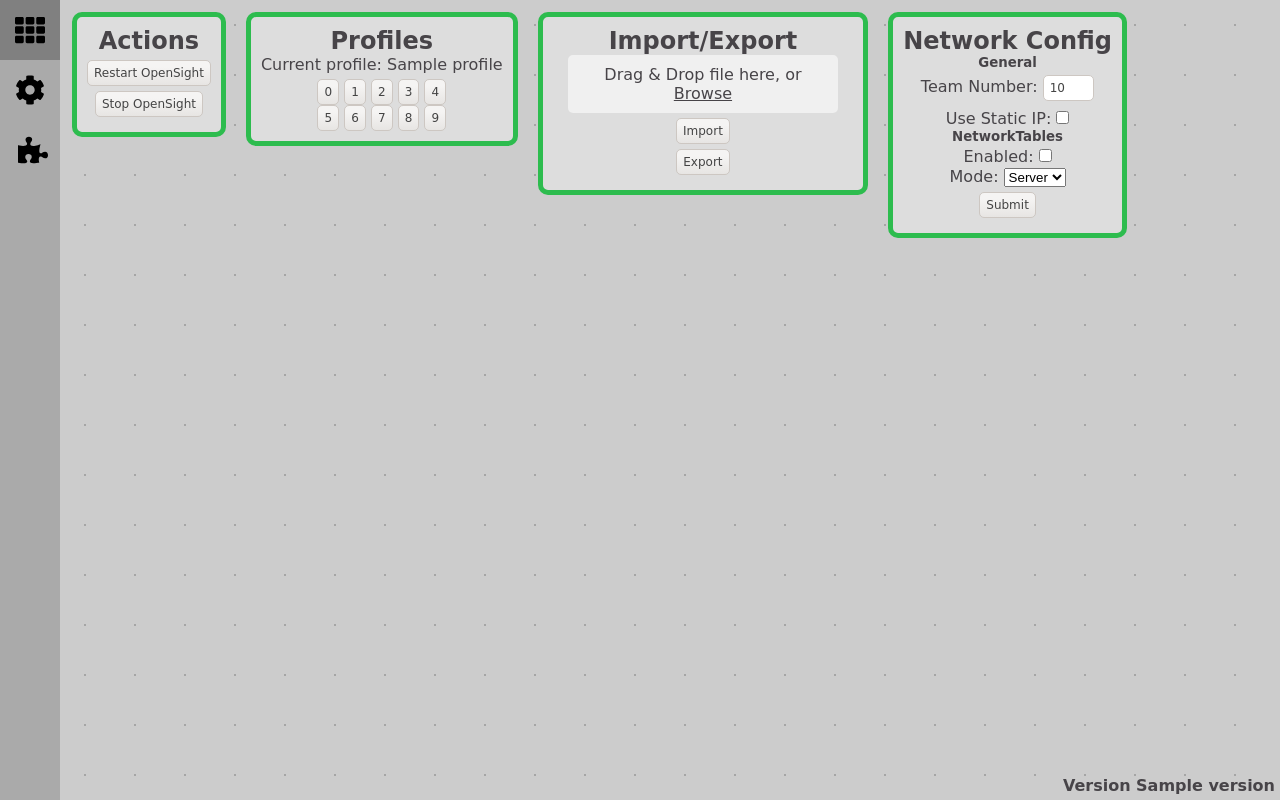
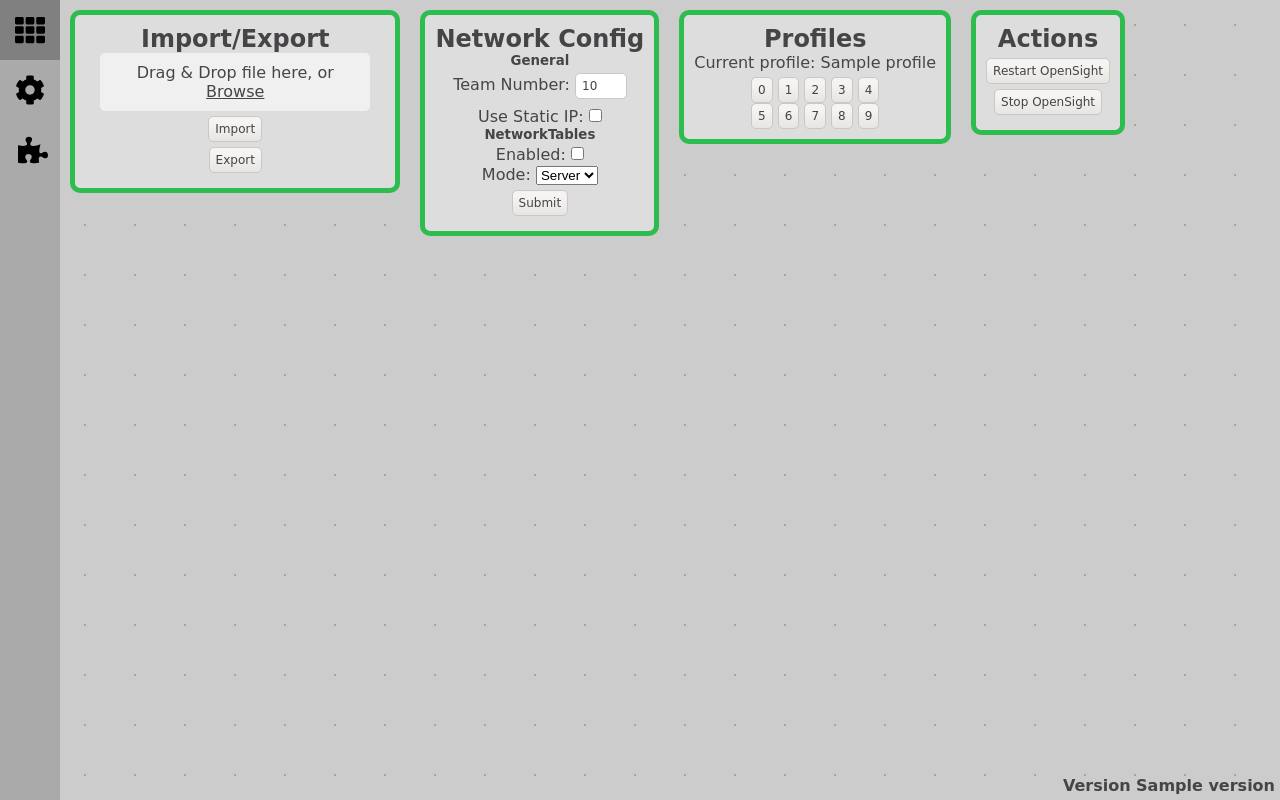
Before and after one commit to opensight-cv/opensight, a Python web app: template opsi/frontend/templates/settings.html in a window 1280 px wide. Run offline with Jinja, Linux system fonts and the light colour scheme; the template is opened without the code that fills it: most values are stand-ins (such as "Sample title", 1, 10 or a date in 2020).

Commit message:
F: Remove preferences table; Team number; fix mouse pos nodetree

```diff
--- a/opsi/frontend/templates/settings.html
+++ b/opsi/frontend/templates/settings.html
@@ -7,10 +7,7 @@
 
 {% block content %}
 <div id="prefs-container">
-    <table id="prefs-table">
-        <tr>
     {% if daemon %}
-            <td>
     <div class="preference">
         <h2>Update</h2>
         <p>
@@ -23,39 +20,7 @@
         </form>
         <input id="update-button" type="button" value="Update" />
     </div>
-            </td>
     {% endif %}
-            <td>
-                <div class="preference">
-                    <h2>Actions</h2>
-                    {% if daemon %}
-                    <input id="restart" type="button" value="Restart OpenSight" />
-                    <input id="restart-host" type="button" value="Restart System" />
-                    <input id="shutdown-host" type="button" value="Shutdown System" />
-                    {% else %}
-                    <input id="restart" type="button" value="Restart OpenSight" />
-                    <input id="shutdown" type="button" value="Stop OpenSight" />
-                    {% endif %}
-                </div>
-            </td>
-            <td>
-                <div class="preference">
-                    <h2>Profiles</h2>
-                    <p>Current profile: {{persist.profile}}</p>
-                    <input class="profile-button" type="button" value="0" />
-                    <input class="profile-button" type="button" value="1" />
-                    <input class="profile-button" type="button" value="2" />
-                    <input class="profile-button" type="button" value="3" />
-                    <input class="profile-button" type="button" value="4" />
-                    <br>
-                    <input class="profile-button" type="button" value="5" />
-                    <input class="profile-button" type="button" value="6" />
-                    <input class="profile-button" type="button" value="7" />
-                    <input class="profile-button" type="button" value="8" />
-                    <input class="profile-button" type="button" value="9" />
-                </div>
-            </td>
-            <td>
     <div class="preference">
         <h2>Import/Export</h2>
         <form id="import-form" enctype="multipart/form-data" method="post" name="import-form">
@@ -64,8 +29,6 @@
         <input id="import-button" type="button" value="Import" />
         <input id="export-button" type="button" value="Export" />
     </div>
-            </td>
-            <td>
     <div class="preference">
         <h2>Network Config</h2>
         <form id="network-form" enctype="multipart/form-data" method="post" name="import-form">
--- a/opsi/frontend/www/scripts/mikenode.js
+++ b/opsi/frontend/www/scripts/mikenode.js
@@ -117,6 +117,7 @@ function getCursorXY(e) {
       (document.documentElement.scrollTop
         ? document.documentElement.scrollTop
         : document.body.scrollTop);
+  cursorX -= 60; // Width of navbar
 }
 // master variables
 var styles = "";
--- a/opsi/frontend/www/styles/node.css
+++ b/opsi/frontend/www/styles/node.css
@@ -87,6 +87,16 @@ p {
   display: inline;
   max-width: 18%;
 }
+/* https://stackoverflow.com/a/4298216 */
+#team-number::-webkit-outer-spin-button,
+#team-number::-webkit-inner-spin-button {
+    /* display: none; <- Crashes Chrome on hover */
+    -webkit-appearance: none;
+    margin: 0; /* <-- Apparently some margin are still there even though it's hidden */
+}
+#team-number {
+    -moz-appearance:textfield; /* Firefox */
+}
 .preference .profile-button {
   display: inline;
   margin: 0px;
@@ -103,10 +113,14 @@ p {
   background-position: 0 0, 25px 25px;
   background-size: 50px 50px;
   background-attachment: local;
+  text-align: left;
+  display: table-row;
 }
 #prefs-container {
   text-align: center;
-  display: inline;
+  display: inline-block;
+  vertical-align: top;
+  border: none;
 }
 #upload-form {
   margin: 10px;
```
Also changed, not shown: other parts of opsi/frontend/templates/settings.html (+26 -3 lines). Lines whose indentation alone changed are shown as unchanged.
